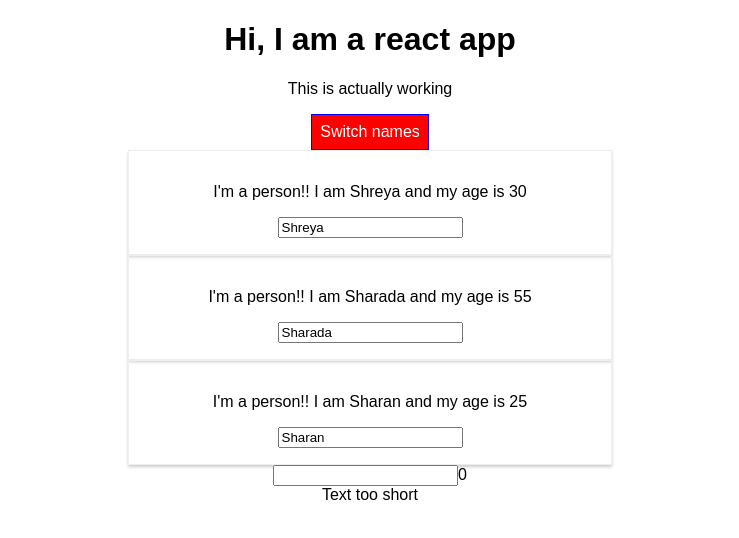
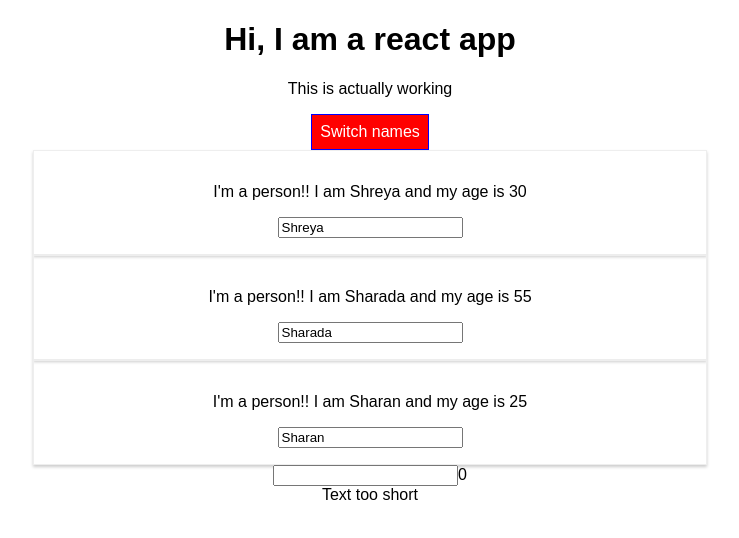
Before and after one commit to sharan669/React-Project, a React (Create React App) app in the folder react-complete-guide/: page / in a window 1280 px wide. Both pictures are taken after a click on the button "Switch names". Shown: the top 538 px of the page, without its empty margins (270-1009 px from the left). Built offline with nearby package versions, Linux system fonts and the light colour scheme.

Commit message:
Using styled component

```diff
--- a/react-complete-guide/src/App.js
+++ b/react-complete-guide/src/App.js
@@ -1,5 +1,4 @@
 import React, {Component, useState} from 'react';
-    import Radium,{StyleRoot} from "radium";
 import './App.css';
 import Person from './Person/Person'
 import UserOutput from "./UserOutput/UserOutput";
@@ -141,7 +140,6 @@ class App extends Component {
         }
 
         return (
-            <StyleRoot>
             <div className="App">
                 <h1>Hi, I am a react app</h1>
                 <p className={classes.join(' ')}>This is actually working</p>
@@ -162,12 +160,11 @@ class App extends Component {
                 )}
                 <CharComponent/>
             </div>
-            </StyleRoot>
         );
     }
 }
 
-export default Radium(App);
+export default App;
 
 //using React hooks
 // const app = props => {
--- a/react-complete-guide/src/Person/Person.js
+++ b/react-complete-guide/src/Person/Person.js
@@ -1,22 +1,36 @@
 import React from 'react'
-import './Person.css'
-import Radium from "radium";
+//import './Person.css'
+import styled from 'styled-components'
 
 const person = (props) => {
 
-    const style = {
-        '@media (min-width: 500px)':{
+    // const style = {
+    //     '@media (min-width: 500px)': {
+    //         width: '450px'
+    //     }
+    // }
+
+    const StyledDiv =
+        styled.div`width: 50%;
+    margin: auto;
+    border: 1px solid #eee;
+    box-shadow: 0 2px 3px #ccc;
+    padding: 16px;
+    text-align: center;
+
+      '@media (min-width: 500px)': {
             width: '450px'
         }
-    }
+    `;
 
     return (
-        <div className="Person" style={style}>
-            <p onClick={props.click}>I'm a person!! I am {props.name} and my age is {props.age}</p>
-            <p>{props.children}</p>
-            <input type="text" onChange={props.changed} value={props.name}/>
-        </div>
-    )
+        <StyledDiv>
+        <p onClick={props.click}>I'm a person!! I am {props.name} and my age is {props.age}</p>
+        < p> {props.children}
+        </p>
+        <input type="text" onChange={props.changed} value={props.name}/>
+    </StyledDiv>
+)
 }
 
-export default Radium(person);
+export default person;
```
